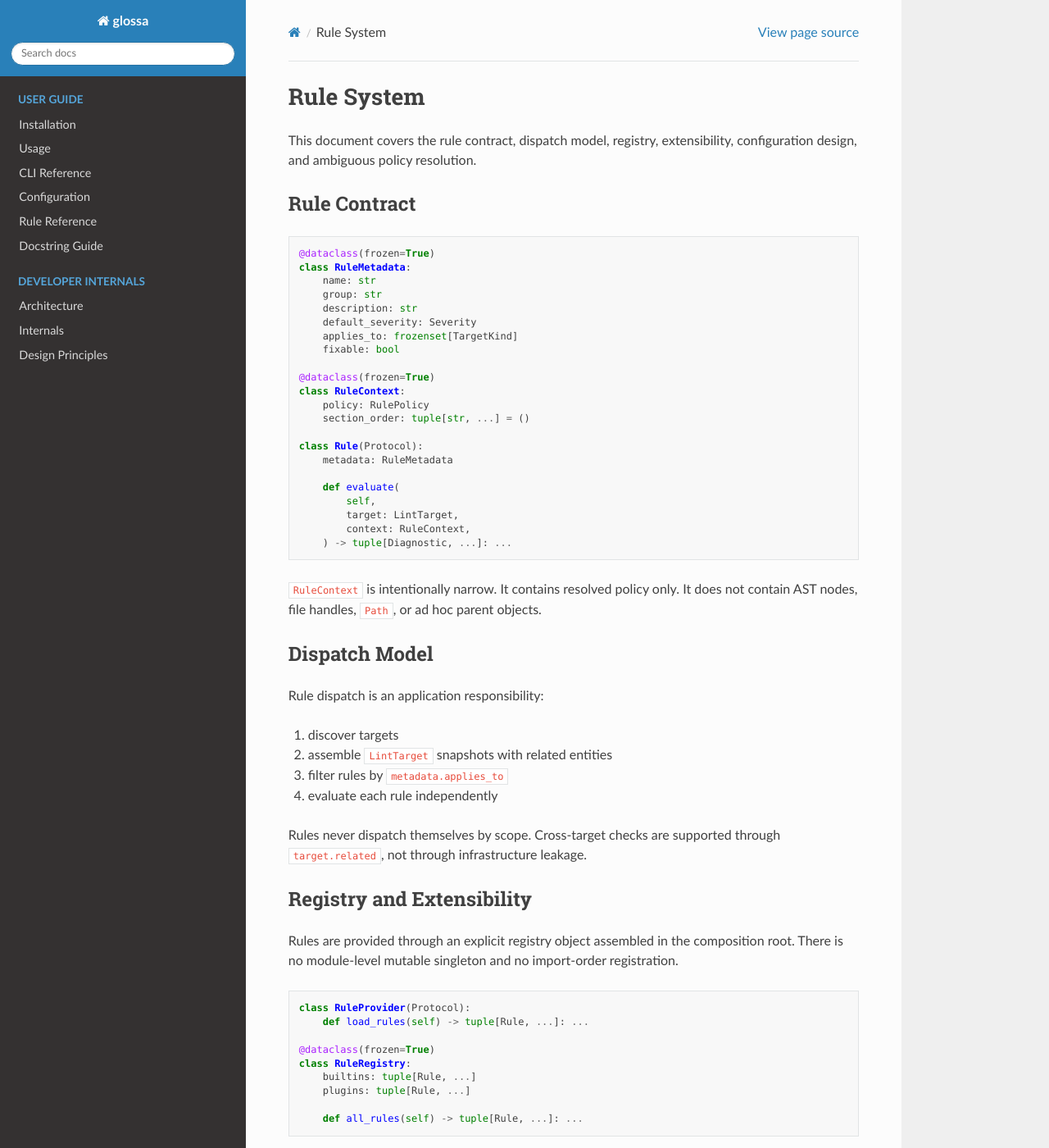
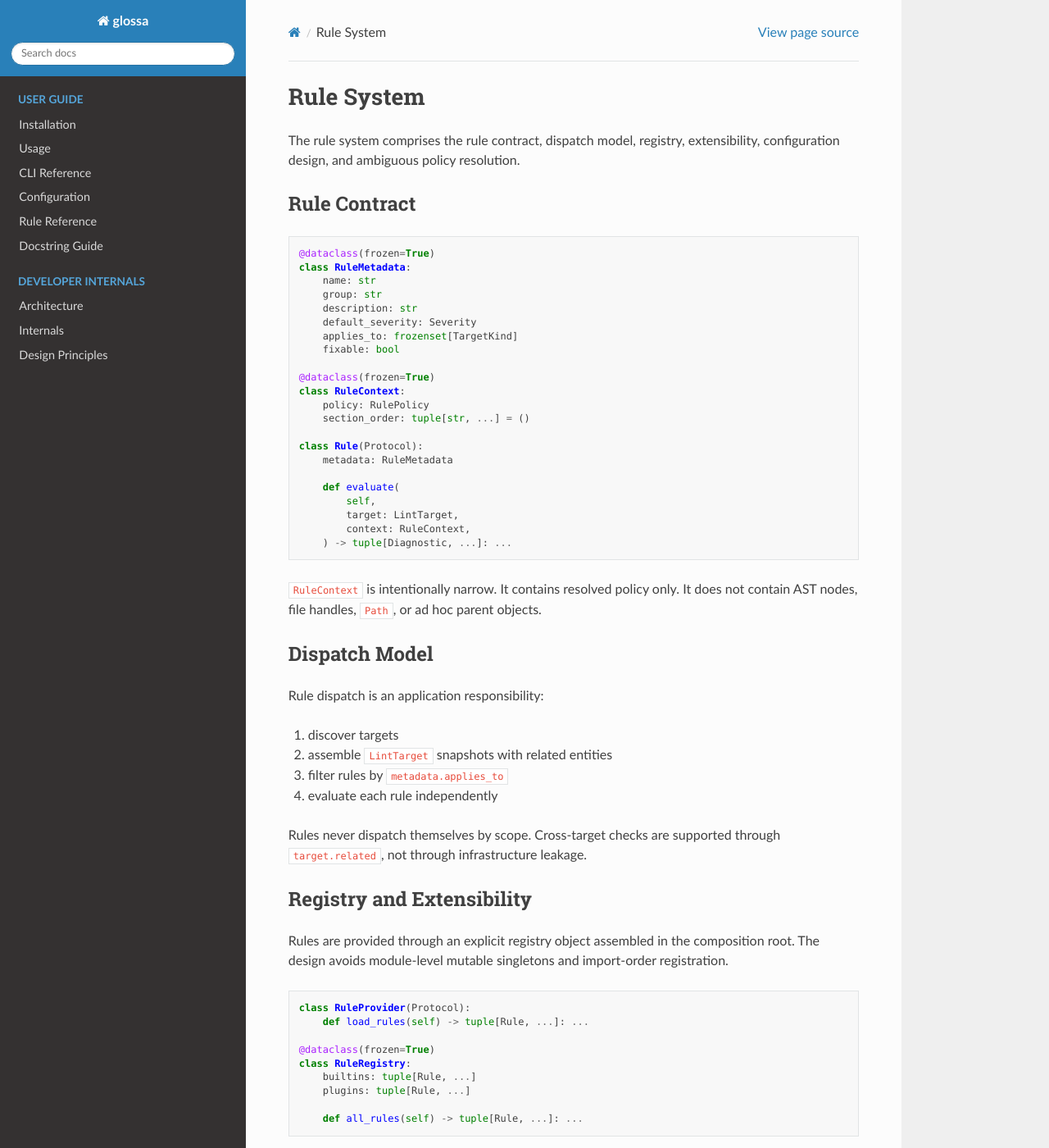
Before and after one commit to esther-poniatowski/glossa, a Sphinx documentation site: the page built from docs/internals/rule-system.md, in a window 1280 px wide and 1400 px high. Shown: the whole window at 82% size. Built offline with Sphinx 7.4.7 and the Read the Docs theme 3.1.0, drawn with Linux system fonts in a browser that asks for light colours; pages that are not in the unit, such as notebooks, are missing from menus.

Commit message:
style(docs): Apply hermeneia writing rules to documentation
Fixes identified by auditing against the hermeneia style guide:

- Abstract framing: "This document covers" → direct subject
  (rule-system.md, internals/index.md)
- Expletive construction: "There is exactly one" → direct subject
  (architecture.md, rule-system.md)
- Bare pronoun: "It is owned by" → named subject (contracts.md)
- Heading consistency: "Linting"/"Fixing" → "Lint"/"Fix" to match
  sibling noun-phrase headings (usage.md)

Co-Authored-By: Claude Opus 4.6 (1M context) <noreply@anthropic.com>

````diff
--- a/docs/internals/rule-system.md
+++ b/docs/internals/rule-system.md
@@ -1,6 +1,6 @@
 # Rule System
 
-This document covers the rule contract, dispatch model, registry, extensibility,
+The rule system comprises the rule contract, dispatch model, registry, extensibility,
 configuration design, and ambiguous policy resolution.
 
 ## Rule Contract
@@ -48,7 +48,7 @@ Rules never dispatch themselves by scope. Cross-target checks are supported thro
 ## Registry and Extensibility
 
 Rules are provided through an explicit registry object assembled in the composition
-root. There is no module-level mutable singleton and no import-order registration.
+root. The design avoids module-level mutable singletons and import-order registration.
 
 ```python
 class RuleProvider(Protocol):
````
Also changed, not shown: docs/architecture.md (+1 -1 lines), docs/guide/usage.md (+2 -2 lines), docs/internals/contracts.md (+2 -2 lines), docs/internals/index.md (+1 -1 lines).
